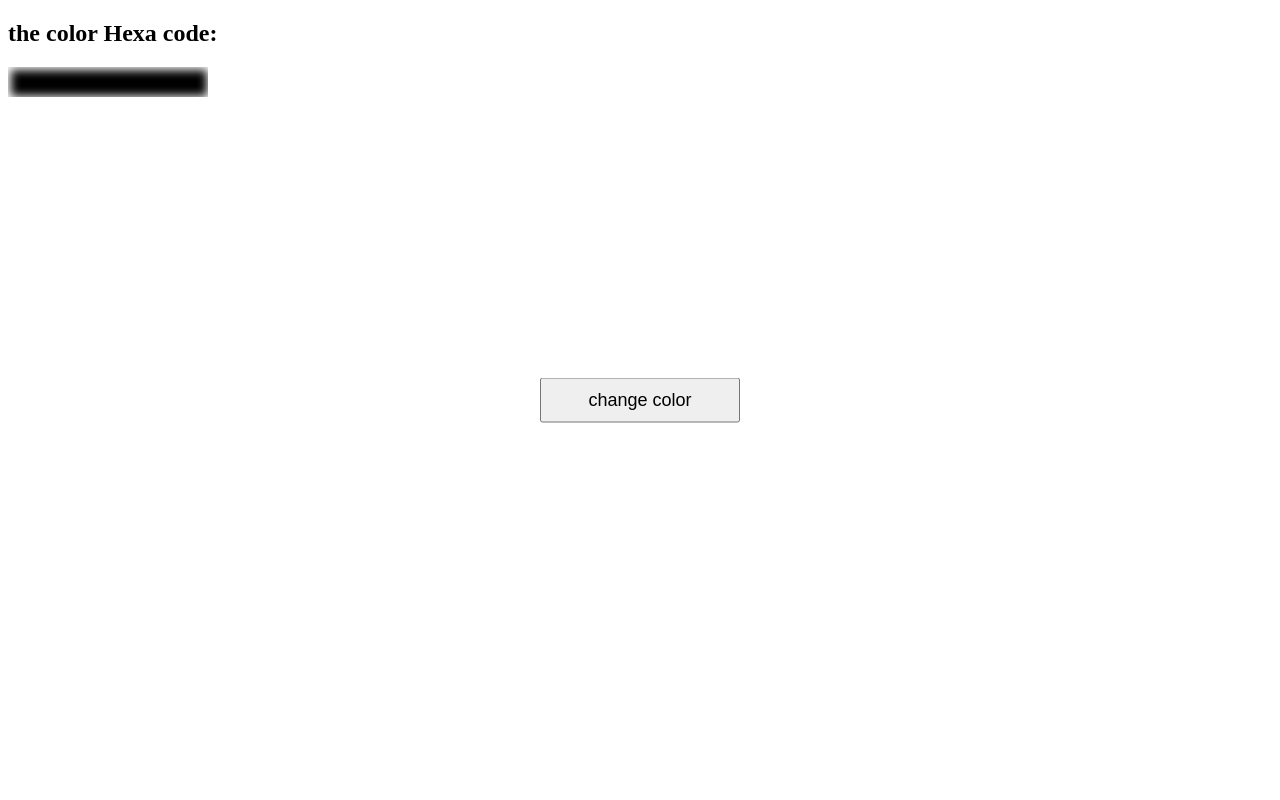
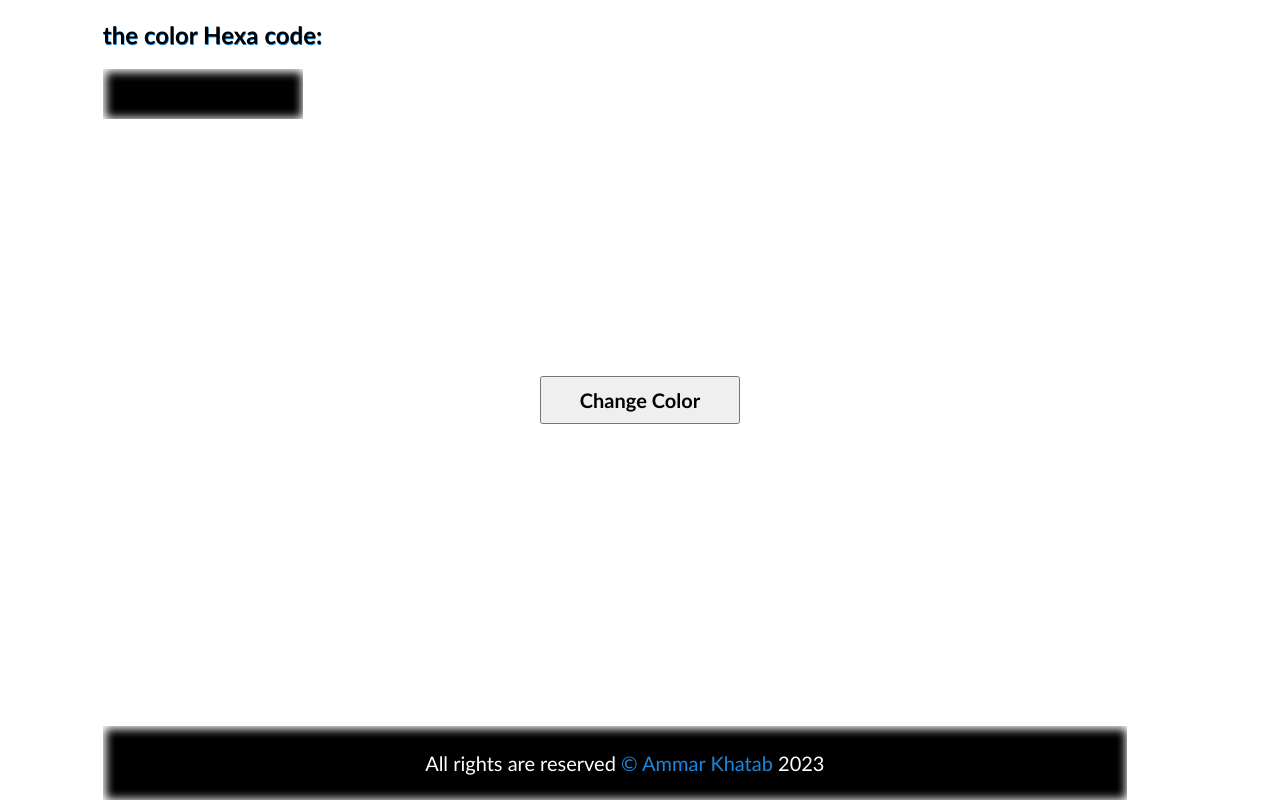
Before and after one commit to ammarkh123/javascript-random-colors, a plain HTML site: page index.html in a window 1280 px wide. Drawn offline with Linux system fonts and the light colour scheme.

Commit message:
upadate uploaded

```diff
--- a/index.html
+++ b/index.html
@@ -9,10 +9,17 @@
 </head>
 
 <body>
-    <div class="content">
-        <button class="btn-change">change color</button>
-        <h2 class="title">the color Hexa code:</h2>
-        <div id="colorHexa" class="color-hexa"></div>
+    <div class="container">
+        <div class="content">
+            <button class="btn-change">Change Color</button>
+            <h2 class="title">the color Hexa code:</h2>
+            <div id="colorHexa" class="color-hexa flex-center"></div>
+        </div>
+        <footer class="foot">
+            <div class="rights">
+                <p>All rights are reserved <span class="foot-author"> © Ammar Khatab</span> 2023</p>
+            </div>
+        </footer>
     </div>
     <script src="script.js"></script>
 </body>
--- a/style.css
+++ b/style.css
@@ -1,3 +1,25 @@
+/* start general style  */
+* {
+    box-sizing: border-box;
+    font-family: calibri;
+}
+
+/* end general style  */
+/* contianer style */
+.container {
+    width: 85%;
+    margin: auto;
+}
+
+/* start centralize elements */
+.flex-center {
+    display: flex;
+    align-items: center;
+    justify-content: center;
+}
+
+/* End centralize elements */
+
 .btn-change {
     position: absolute;
     top: 50%;
@@ -5,16 +27,44 @@
     transform: translate(-50%, -50%);
     width: 200px;
     padding: 10px 0;
-    font-size: 18px;
+    font-size: 20px;
+    font-weight: bold;
 }
 
-.color-hexa {
+.content .title {
+    text-shadow: 0.5px 1px #1b86de;
+}
+
+.content .color-hexa {
     background-color: black;
     color: #fff;
-    text-align: center;
     width: 200px;
-    padding: 15px 0;
+    height: 50px;
     margin: 10px 0;
     letter-spacing: 1.5px;
     box-shadow: 1px 1px 10px 2px inset #fff;
 }
+
+/* Start footer */
+footer.foot {
+    padding: 5px;
+    background-color: #000000;
+    box-shadow: 1px 1px 10px 2px inset #fff;
+    position: absolute;
+    bottom: 0;
+    width: 80%;
+    margin: auto;
+}
+
+.foot .rights {
+    text-align: center;
+    color: #fff;
+    font-size: 20px;
+    padding-left: 20px;
+}
+
+.foot .rights .foot-author {
+    color: #1b86de;
+}
+
+/* End footer */
```
